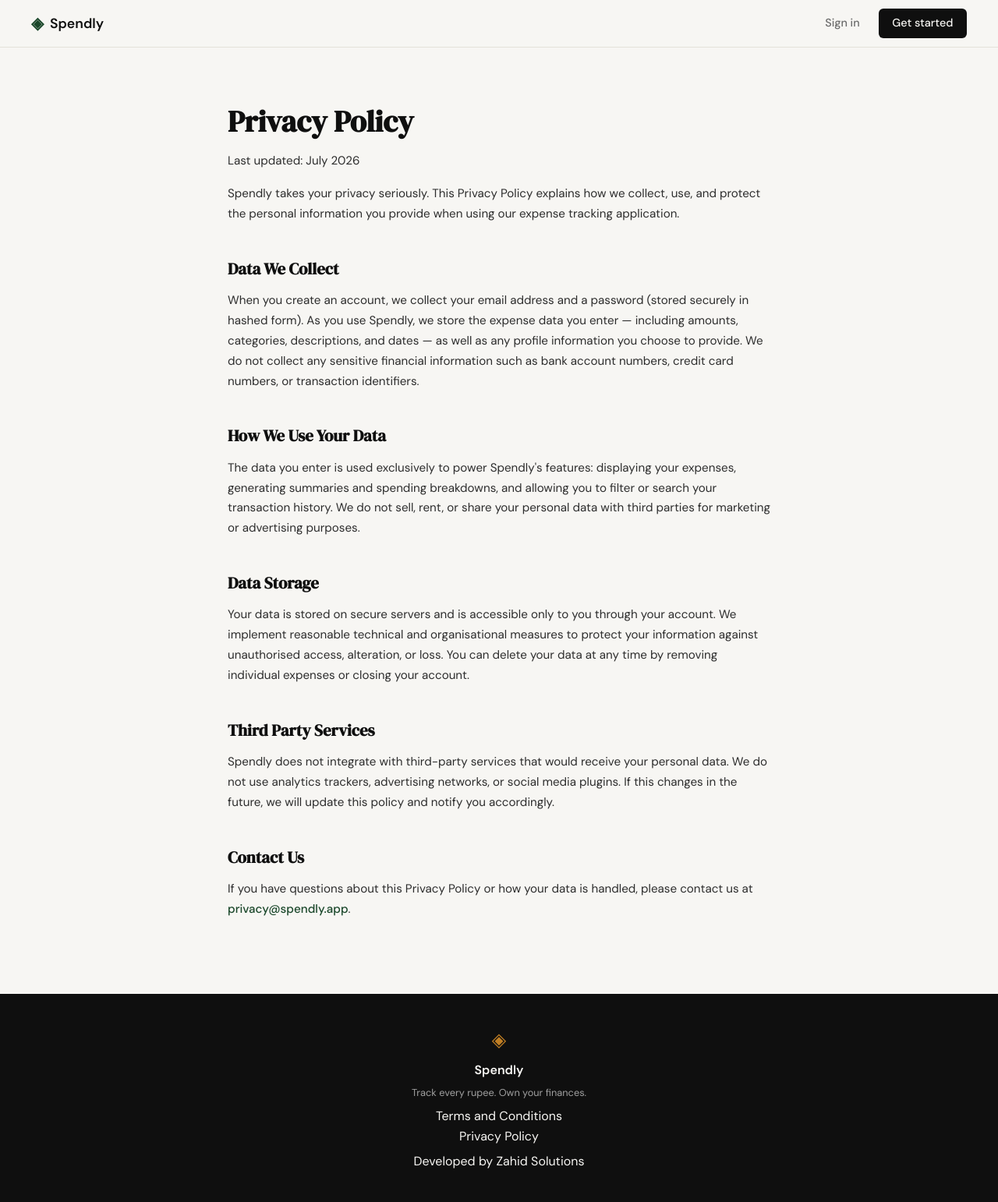
After one commit to MuhammadShahidRasool/spendly-copy, a Flask app: page /privacy in a window 1280 px wide. The commit adds this page. Shown: the whole page at 78% size. Run offline with Flask 3, Linux system fonts and the light colour scheme.

Commit message:
landing: add privacy policy page and route

```diff
--- a/app.py
+++ b/app.py
@@ -25,6 +25,11 @@ def login():
 @app.route("/terms")
 def terms():
     return render_template("terms.html")
+
+
+@app.route("/privacy")
+def privacy():
+    return render_template("privacy.html")
 
 
 # ------------------------------------------------------------------ #
--- a/templates/base.html
+++ b/templates/base.html
@@ -36,7 +36,7 @@
             <p class="footer-copy">Track every rupee. Own your finances.</p>
             <div class="footer-links">
                 <a href="/terms">Terms and Conditions</a><br>
-                <a href="#">Privacy Policy</a>
+                <a href="/privacy">Privacy Policy</a>
             </div>
             <p class="footer-developer">Developed by Zahid Solutions</p>
         </div>
--- /dev/null
+++ b/templates/privacy.html
@@ -0,0 +1,93 @@
+{% extends "base.html" %}
+
+{% block title %}Spendly — Privacy Policy{% endblock %}
+
+{% block head %}
+<style>
+    .privacy-section {
+        max-width: 760px;
+        margin: 0 auto;
+        padding: 4rem 2rem 5rem;
+    }
+    .privacy-section h1 {
+        font-family: var(--font-display);
+        font-size: clamp(1.75rem, 3vw, 2.5rem);
+        color: var(--ink);
+        margin-bottom: 0.5rem;
+    }
+    .privacy-date {
+        font-size: 0.85rem;
+        color: var(--ink-muted);
+        margin-bottom: 2.5rem;
+    }
+    .privacy-section h2 {
+        font-family: var(--font-display);
+        font-size: 1.3rem;
+        color: var(--ink);
+        margin-top: 2.5rem;
+        margin-bottom: 0.75rem;
+    }
+    .privacy-section p {
+        font-size: 0.95rem;
+        color: var(--ink-soft);
+        line-height: 1.7;
+        margin-bottom: 1rem;
+    }
+</style>
+{% endblock %}
+
+{% block content %}
+<section class="privacy-section">
+    <h1>Privacy Policy</h1>
+    <p class="privacy-date">Last updated: July 2026</p>
+
+    <p>
+        Spendly takes your privacy seriously. This Privacy Policy explains how
+        we collect, use, and protect the personal information you provide when
+        using our expense tracking application.
+    </p>
+
+    <h2>Data We Collect</h2>
+    <p>
+        When you create an account, we collect your email address and a
+        password (stored securely in hashed form). As you use Spendly, we store
+        the expense data you enter — including amounts, categories, descriptions,
+        and dates — as well as any profile information you choose to provide.
+        We do not collect any sensitive financial information such as bank
+        account numbers, credit card numbers, or transaction identifiers.
+    </p>
+
+    <h2>How We Use Your Data</h2>
+    <p>
+        The data you enter is used exclusively to power Spendly's features:
+        displaying your expenses, generating summaries and spending breakdowns,
+        and allowing you to filter or search your transaction history. We do
+        not sell, rent, or share your personal data with third parties for
+        marketing or advertising purposes.
+    </p>
+
+    <h2>Data Storage</h2>
+    <p>
+        Your data is stored on secure servers and is accessible only to you
+        through your account. We implement reasonable technical and
+        organisational measures to protect your information against
+        unauthorised access, alteration, or loss. You can delete your data
+        at any time by removing individual expenses or closing your account.
+    </p>
+
+    <h2>Third Party Services</h2>
+    <p>
+        Spendly does not integrate with third-party services that would
+        receive your personal data. We do not use analytics trackers,
+        advertising networks, or social media plugins. If this changes in
+        the future, we will update this policy and notify you accordingly.
+    </p>
+
+    <h2>Contact Us</h2>
+    <p>
+        If you have questions about this Privacy Policy or how your data is
+        handled, please contact us at
+        <a href="mailto:privacy@spendly.app" style="color:var(--accent);font-weight:500;">privacy@spendly.app</a>.
+    </p>
+</section>
+{% endblock %}
```
